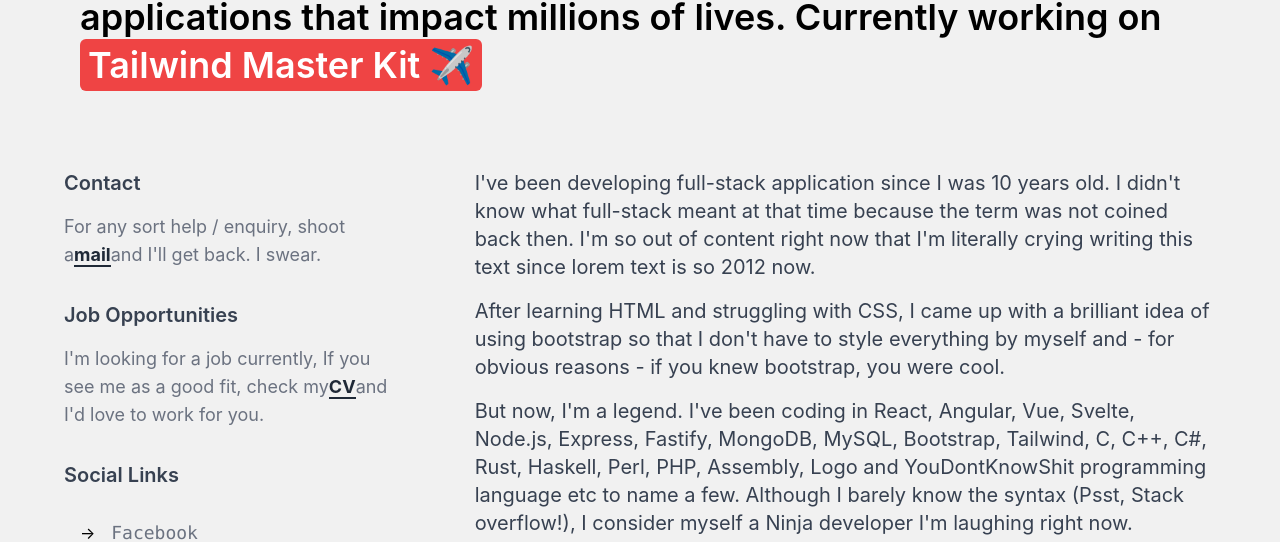
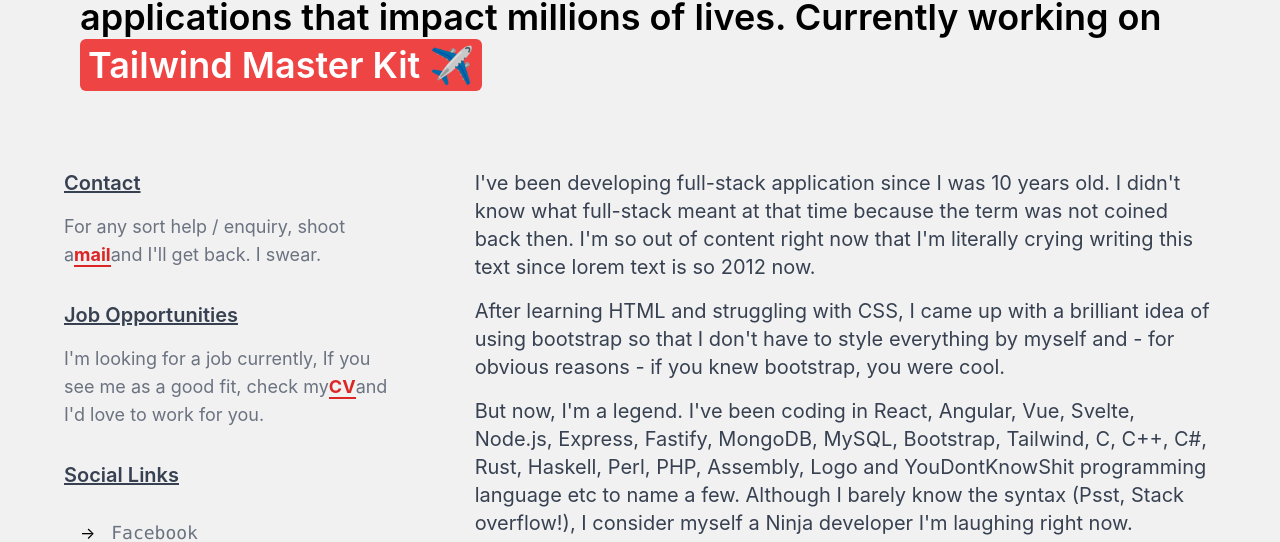
Before and after one commit to Placido81/MarkPOlivo, a Next.js app: page /about in a window 1280 px wide. Shown: the part 483-1025 px from the top of the page. Built offline with nearby package versions, Linux system fonts and the light colour scheme.

Commit message:
Changed Repo name

```diff
--- a/components/AboutMe.js
+++ b/components/AboutMe.js
@@ -30,14 +30,14 @@
           {/* Social Buttons */}
           <div className="inline-flex flex-col">
             <div>
-              <h1 className="text-xl font-semibold text-gray-700 dark:text-gray-200">
+              <h1 className="text-xl font-semibold text-gray-700 underline dark:text-gray-200">
                 Contact
               </h1>
               <p className="mt-4 text-lg text-gray-500 dark:text-gray-300">
                 For any sort help / enquiry, shoot a
                 <a
                   href={`mailto:${userData.email}`}
-                  className="font-bold text-gray-800 border-b-2 border-gray-800 dark:border-gray-300 dark:text-gray-300"
+                  className="font-bold text-red-600 border-b-2 border-red-600 dark:border-gray-300 dark:text-gray-300"
                 >
                   mail
                 </a>
@@ -45,7 +45,7 @@
               </p>
             </div>
             <div className="mt-8">
-              <h1 className="text-xl font-semibold text-gray-700 dark:text-gray-200">
+              <h1 className="text-xl font-semibold text-gray-700 underline dark:text-gray-200">
                 Job Opportunities
               </h1>
               <p className="mt-4 text-lg text-gray-500 dark:text-gray-300">
@@ -54,7 +54,7 @@
                 <a
                   href={userData.resumeUrl}
                   target="__blank"
-                  className="font-bold text-gray-800 border-b-2 border-gray-800 dark:border-gray-300 dark:text-gray-300"
+                  className="font-bold text-red-600 border-b-2 border-red-600 dark:border-gray-300 dark:text-gray-300"
                 >
                   CV
                 </a>
@@ -62,7 +62,7 @@
               </p>
             </div>
             {/* Social Links */}
-            <h1 className="mt-8 text-xl font-semibold text-gray-700 dark:text-gray-200">
+            <h1 className="mt-8 text-xl font-semibold text-gray-700 underline dark:text-gray-200">
               Social Links
             </h1>
             <div className="mt-4 ml-4">
@@ -73,7 +73,7 @@
                 >
                   <div className="my-4">&rarr;</div>
                   <p className="relative overflow-hidden font-mono text-lg text-gray-500 dark:text-gray-300">
-                    <div className="absolute h-0.5 w-full bg-gray-400 bottom-0 transform -translate-x-24 group-hover:translate-x-0 transition duration-300"></div>
+                    <div className="absolute h-0.5 w-full bg-blue-400 bottom-0 transform -translate-x-24 group-hover:translate-x-0 transition duration-300"></div>
                     Facebook
                   </p>
                 </a>
@@ -83,12 +83,15 @@
                   href={userData.socialLinks.twitter}
                   className="flex flex-row items-center space-x-4 group"
                 >
-                  <div className="my-4">&rarr;</div>
+                  <div className="my-4">&rarr; </div>
                   <p className="relative overflow-hidden font-mono text-lg text-gray-500 dark:text-gray-300">
-                    <div className="absolute h-0.5 w-full bg-gray-400 bottom-0 transform -translate-x-24 group-hover:translate-x-0 transition duration-300"></div>
+                    <div className="absolute h-0.5 w-full bg-red-400 bottom-0 transform -translate-x-24 group-hover:translate-x-0 transition duration-300"></div>
                     Twitter
+
                   </p>
+
                 </a>
+
               </div>
               <div className="flex flex-row items-center justify-start">
                 <a
@@ -97,7 +100,7 @@
                 >
                   <div className="my-4">&rarr;</div>
                   <p className="relative overflow-hidden font-mono text-lg text-gray-500 dark:text-gray-300">
-                    <div className="absolute h-0.5 w-full bg-gray-400 bottom-0 transform -translate-x-24 group-hover:translate-x-0 transition duration-300"></div>
+                    <div className="absolute h-0.5 w-full bg-yellow-400 bottom-0 transform -translate-x-24 group-hover:translate-x-0 transition duration-300"></div>
                     GitHub
                   </p>
                 </a>
@@ -109,7 +112,7 @@
                 >
                   <div className="my-4">&rarr;</div>
                   <p className="relative overflow-hidden font-mono text-lg text-gray-500 dark:text-gray-300">
-                    <div className="absolute h-0.5 w-full bg-gray-400 bottom-0 transform -translate-x-24 group-hover:translate-x-0 transition duration-300"></div>
+                    <div className="absolute h-0.5 w-full bg-green-600 bottom-0 transform -translate-x-24 group-hover:translate-x-0 transition duration-300"></div>
                     LinkedIn
                   </p>
                 </a>
--- a/components/Contact.js
+++ b/components/Contact.js
@@ -1,5 +1,5 @@
 import React from "react";
-import userData from "constants/data";
+import userData from "@constants/data";
 
 export default function Contact() {
   return (
--- a/components/Footer.js
+++ b/components/Footer.js
@@ -1,5 +1,5 @@
 import React from "react";
-import userData from "constants/data";
+import userData from "@constants/data";
 
 export default function Footer() {
   return (
--- a/components/Navbar.js
+++ b/components/Navbar.js
@@ -2,7 +2,7 @@
 import Link from "next/link";
 import { useTheme } from "next-themes";
 import { useRouter } from "next/router";
-import userData from "constants/data";
+import userData from "@constants/data";
 
 export default function Navbar() {
   const router = useRouter();
--- a/constants/data.js
+++ b/constants/data.js
@@ -78,7 +78,7 @@
     },
     {
       title: "Javascript Developer",
-      company: "G2i inc.",
+      company: "G2i",
       year: "2020 7months",
      jobType: "Contract",
       desc: " Front-end developer A SuiteScript developer is responsible for writing server-side web application logic in JavaScript,Work with the Quality Assurance Team to validate changes",
@@ -103,7 +103,7 @@
 
   ],
   resumeUrl:
-    "https://docs.google.com/document/d/e/2PACX-1vRLqDRyd_PLfb5NsP8O_W_ZllcdBHVxL10hjT-hmgabFTnicmDT6LfeP9Ij1DyZmFpvP0TGkZNEbt7b/pub",
+    "https://drive.google.com/file/d/1DwSpQ_gpHkPqH8Lzy3pCJqa1Fzgc525Z/view?usp=sharing",
   socialLinks: {
 
     twitter: "https://twitter.com/MarkOlivo7",
--- a/jsconfig.json
+++ b/jsconfig.json
@@ -9,8 +9,8 @@
         "@lib/*": ["lib/*"],
         "@styles/*": ["styles/*"],
         "@hooks/*": ["hooks/*"],
-        "@constants/*": ["constants/*"]
-
+        "@constants/*": ["constants/*"],
+        "exclude": ["node_modules, dist"]
       }
 
     }
```
Also changed, not shown: pages/index.js (+5 -5 lines).
